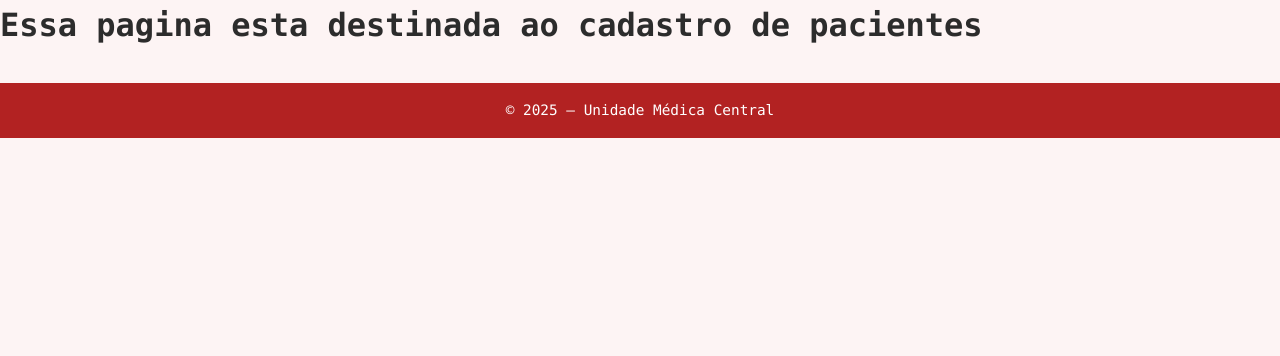
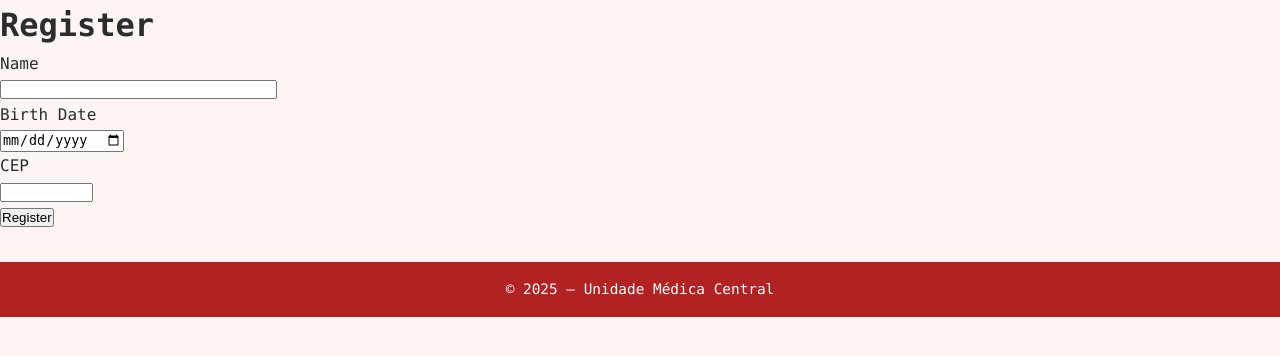
Before and after one commit to tiagosilva110/regional-health-visualizer, a Flask app: template app/templates/register_pacient.html in a window 1280 px wide. Shown: the part 188-544 px from the top of the page. Run offline with Flask 3, Linux system fonts and the light colour scheme; the template is opened without the code that fills it: values that come from a table or form of the project are taken from there, others are empty.

Commit message:
add person form and model

```diff
--- a/app/forms.py
+++ b/app/forms.py
@@ -1,5 +1,5 @@
 from flask_wtf import FlaskForm
-from wtforms import StringField, PasswordField, BooleanField, TextAreaField, SubmitField
+from wtforms import StringField, PasswordField, BooleanField, TextAreaField, SubmitField, DateField
 from wtforms.validators import ValidationError, DataRequired, Length, EqualTo
 from app import db
 from app.models import UM
@@ -14,7 +14,7 @@ class LoginForm(FlaskForm):
 
 class RegistrationForm(FlaskForm):
     username = StringField('Medical Unit', validators=[DataRequired()])
-    cep = StringField('Cep', validators=[DataRequired()])
+    cep = StringField('CEP', validators=[DataRequired()])
     password = PasswordField('Password', validators=[DataRequired()])
     password2 = PasswordField(
         'Repeat Password', validators=[DataRequired(), EqualTo('password')])
@@ -24,3 +24,9 @@ class RegistrationForm(FlaskForm):
         user = db.session.scalar(sa.select(UM).where(UM.name == username.data))
         if user is not None:
             raise ValidationError('Please use a diffrent medical unit name')
+
+class RegisterPerson(FlaskForm):
+    name = StringField('Name', validators=[DataRequired()])
+    cep = StringField('CEP', validators=[DataRequired()])
+    birth = DateField('Birth Date', format='%Y-%m-%d', validators=[DataRequired()])
+    submit = SubmitField('Register')
--- a/app/models.py
+++ b/app/models.py
@@ -22,11 +22,6 @@ class UM(UserMixin, db.Model):
     def check_password(self, password):
         return check_password_hash(self.password_hash, password)
 
-class Medico(db.Model):
-    id: so.Mapped[int] = so.mapped_column(primary_key=True)
-    name: so.Mapped[str] = so.mapped_column(sa.String(32))
-    # FK UM
-
 class Pessoa(db.Model):
     id: so.Mapped[int] = so.mapped_column(primary_key=True)
     name: so.Mapped[str] = so.mapped_column(sa.String(32))
--- a/app/routes.py
+++ b/app/routes.py
@@ -3,9 +3,9 @@ from flask import render_template, redirect, url_for, flash, request
 from flask_login import login_user, logout_user, current_user, login_required
 from app import app, db
 import sqlalchemy as sa
-from app.models import UM
+from app.models import UM, Pessoa
 from urllib.parse import urlsplit
-from app.forms import LoginForm, RegistrationForm
+from app.forms import LoginForm, RegistrationForm, RegisterPerson
 
 @app.route('/')
 @app.route('/index')
@@ -41,3 +41,21 @@ def register():
         return redirect(url_for('login'))
 
     return render_template("register.html", title="Register", form=form)
+
+@login_required
+@app.route("/reg-person", methods=['GET', 'POST'])
+def regperson():
+    form = RegisterPerson()
+    if form.validate_on_submit():
+        person = Pessoa(name=form.name.data,cep=form.cep.data,birth=form.birth.data)
+        db.session.add(person)
+        db.session.commit()
+        flash('New person enry!')
+        return redirect(url_for('regperson'))
+
+    return render_template("register_pacient.html", title="Pacient", form=form)
+
+@app.route("/logout")
+def logout():
+    logout_user()
+    return redirect(url_for("index"))
--- a/app/templates/base.html
+++ b/app/templates/base.html
@@ -109,7 +109,7 @@
     <a href="{{ url_for('index') }}">Início</a>
     <a href="{{ url_for('login') }}">Login</a>
     {% if not current_user.is_anonymous %}
-    <a href="">VOCE ESTA LOGADO</a>
+    <a href="{{ url_for('regperson')}}">Paciente</a>
     {% endif %}
 
   </nav>
--- a/app/templates/register_pacient.html
+++ b/app/templates/register_pacient.html
@@ -1,5 +1,32 @@
 {% extends "base.html" %}
 
 {% block content %}
-    <h1>Essa pagina esta destinada ao cadastro de pacientes</h1>
+    <h1>Register</h1>
+    <form method="POST" action="{{ url_for('register')}}">
+        {{ form.hidden_tag() }}
+        <div>
+            {{ form.name.label }}</br>
+            {{ form.name(size=32) }}
+            {% for error in form.name.errors %}
+                <span>{{ error }}</span>
+            {% endfor %}
+        </div>
+        <div>
+            {{ form.birth.label }}</br>
+            {{ form.birth() }}
+            {% for error in form.birth.errors %}
+                <span>{{ error }}</span>
+            {% endfor %}
+        </div>
+        <div>
+            {{ form.cep.label }}</br>
+            {{ form.cep(size=9) }}
+            {% for error in form.cep.errors %}
+                <span>{{ error }}</span>
+            {% endfor %}
+        </div>
+
+        {{ form.submit() }}
+
+    </form>
 {% endblock%}
```
